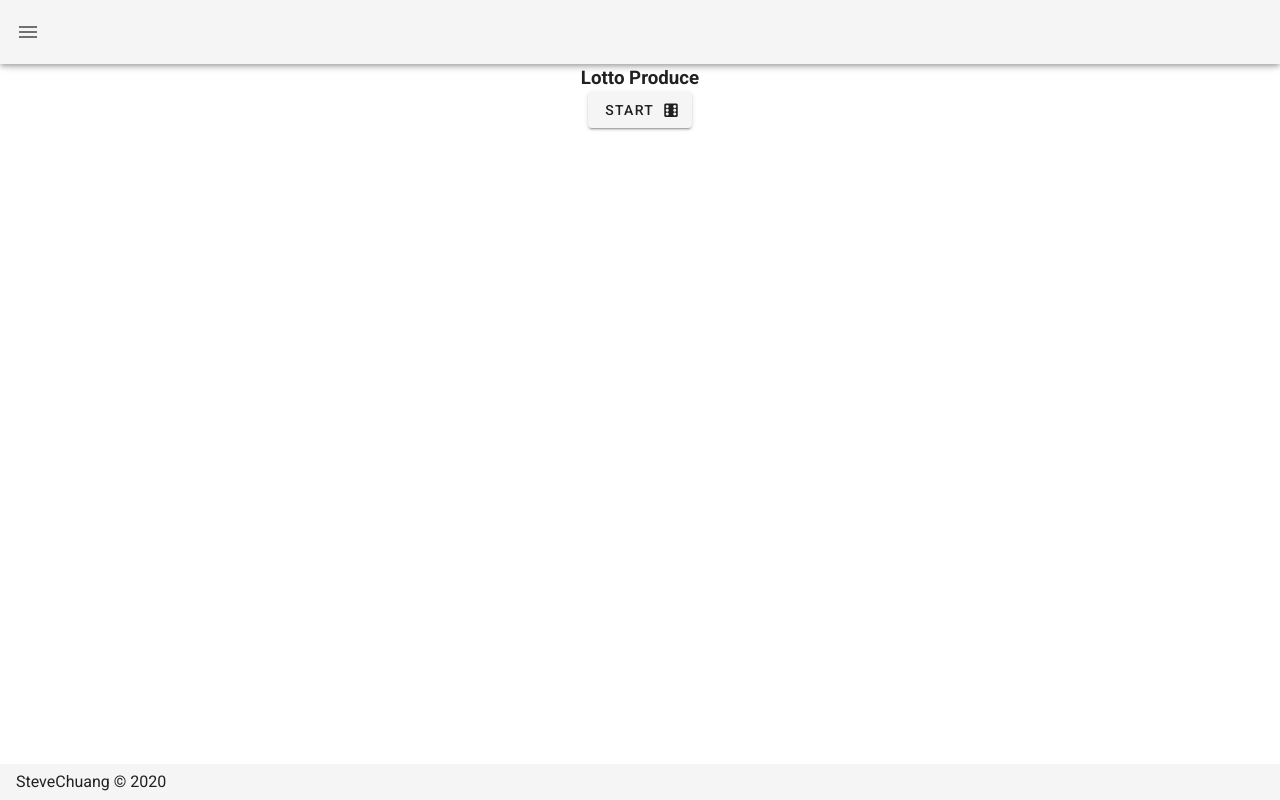
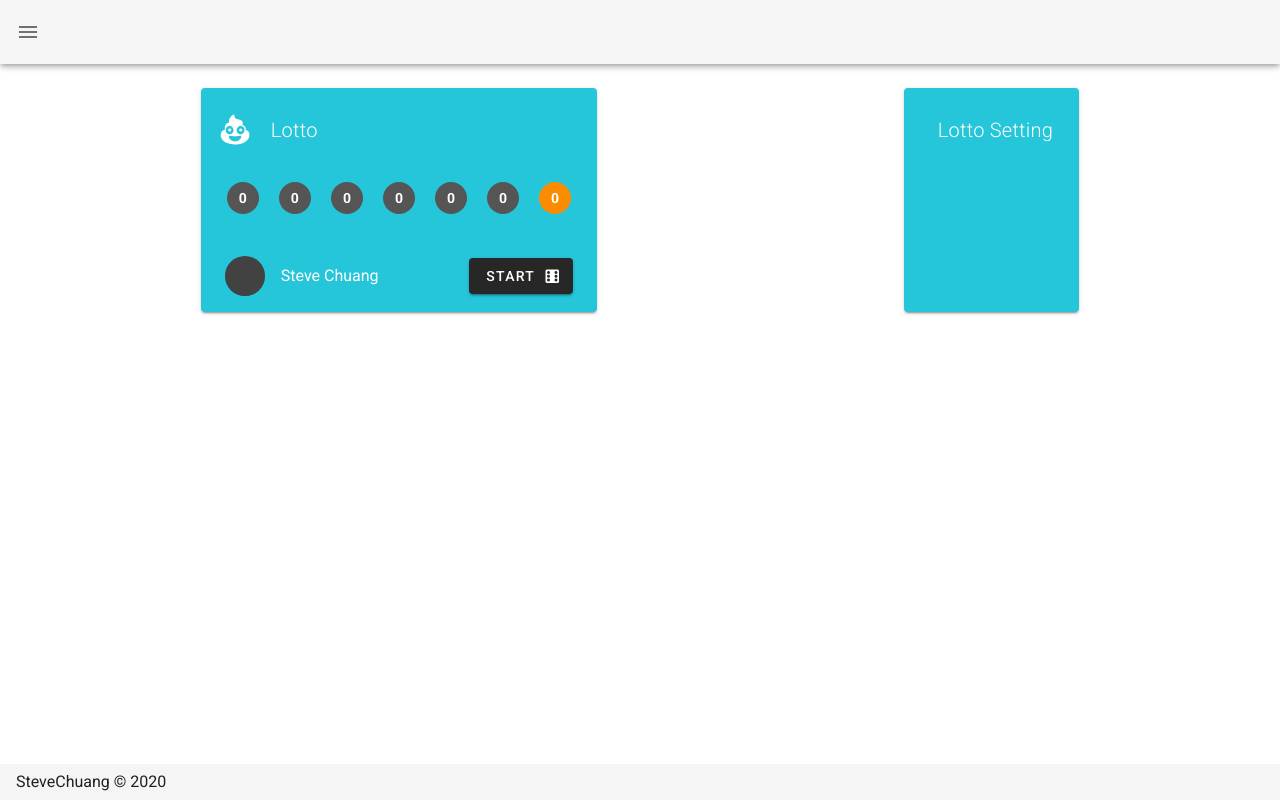
Before and after one commit to chenhan20/SteveNewCV, a Nuxt app: page /lotto in a window 1280 px wide. Built offline with nearby package versions, Linux system fonts and the light colour scheme.

Commit message:
20200717 美化

```diff
--- a/nuxt.config.js
+++ b/nuxt.config.js
@@ -22,7 +22,7 @@ module.exports = {
     ],
     link: [
       { rel: 'icon', type: 'image/x-icon', href: '/favicon.ico' },
-      { rel: 'stylesheet', href: 'https://fonts.googleapis.com/css2?family=Caveat:wght@700&display=swap' }
+      { rel: 'stylesheet', href: 'https://fonts.googleapis.com/css2?family=Caveat:wght@700&family=Lobster&display=swap' }
     ]
   },
   /*
--- a/pages/lotto.vue
+++ b/pages/lotto.vue
@@ -1,28 +1,44 @@
 <template>
   <v-row class="lottoRow">
     <v-col cols="12">
-      <v-row justify="space-around">
-        <h3>Lotto Produce</h3>
-      </v-row>
-      <v-row justify="space-around">
-        <v-sheet :elevation="elevation" :color="color" :tile="tile">
+      <v-row justify="space-around"></v-row>
+    </v-col>
+    <v-card class="mx-auto" color="#26c6da" dark max-width="600">
+      <v-card-title>
+        <v-icon large left>mdi-emoticon-poop</v-icon>
+        <span class="title font-weight-light">Lotto</span>
+      </v-card-title>
+      <v-card-text class="headline font-weight-bold">
         <template v-for="(lottoNumber,index) in generalList">
           <v-chip :ripple="false" :key="index">{{ lottoNumber }}</v-chip>
         </template>
         <template v-for="(lottoNumber,index) in specialList">
           <v-chip color="warning" :ripple="false" :key="index">{{ lottoNumber }}</v-chip>
         </template>
-        </v-sheet>
-      </v-row>
-    </v-col>
-    <v-col cols="12">
-      <v-row justify="space-around">
+      </v-card-text>
+      <v-card-actions>
+        <v-list-item class="grow">
+          <v-list-item-avatar color="grey darken-3">
+            <v-img class="elevation-6" src="/coffinDance.jpg"></v-img>
+          </v-list-item-avatar>
+          <v-list-item-content>
+            <v-list-item-title>Steve Chuang</v-list-item-title>
+          </v-list-item-content>
           <v-btn @click="getLottoNumber">
             Start
             <v-icon right>mdi-dice-6</v-icon>
           </v-btn>
-      </v-row>
-    </v-col>
+        </v-list-item>
+      </v-card-actions>
+    </v-card>
+    <v-card class="mx-auto" color="#26c6da" dark max-width="600">
+      <v-card-title>
+        <v-icon large left>mdi-settings-box</v-icon>
+        <span class="title font-weight-light">Lotto Setting</span>
+      </v-card-title>
+      <v-card-text class="headline font-weight-bold"></v-card-text>
+      <v-card-actions></v-card-actions>
+    </v-card>
   </v-row>
 </template>
 
@@ -50,8 +66,8 @@ export default {
       max: 8,
       lottoNum: 1
     },
-    generalList: [],
-    specialList: []
+    generalList: [0, 0, 0, 0, 0, 0],
+    specialList: [0]
   }),
   methods: {
     getLottoNumber: function(event) {
@@ -71,7 +87,10 @@ function getLottoNumberList(setting) {
 </script>
 
 <style lang="scss" scoped>
+body {
+  font-family: "Lobster", cursive;
   .lottoRow span {
     margin: 10px;
   }
+}
 </style>
```
Also changed, not shown: static/coffinDance.jpg (added). Lines whose indentation alone changed are shown as unchanged.
